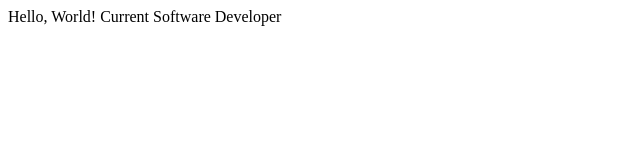
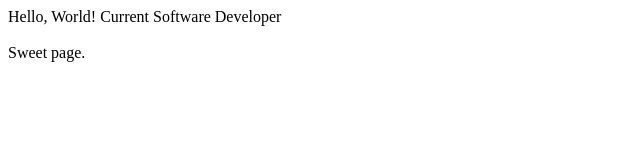
Before and after one commit to t-volkmann/t-volkmann.github.io, a plain HTML site: page index.html in a window 1280 px wide. Shown: the full height of the page, 0-640 px from the left. Drawn offline with Linux system fonts and the light colour scheme.

Commit message:
Added some text

```diff
--- a/index.html
+++ b/index.html
@@ -9,4 +9,7 @@
 Hello, World!
 
 Current Software Developer
+<br>
+<br>
+Sweet page.
 </body>
```
